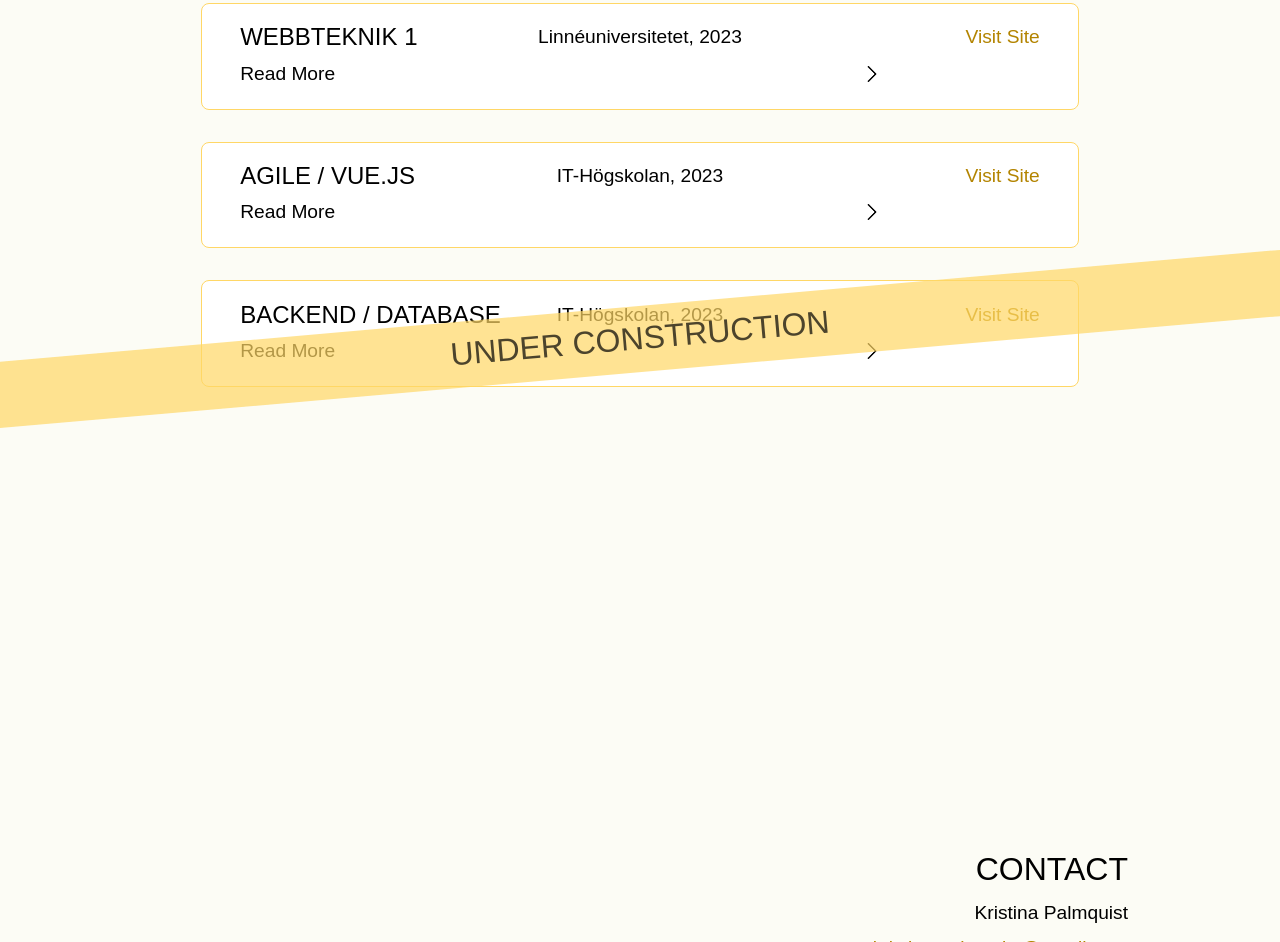
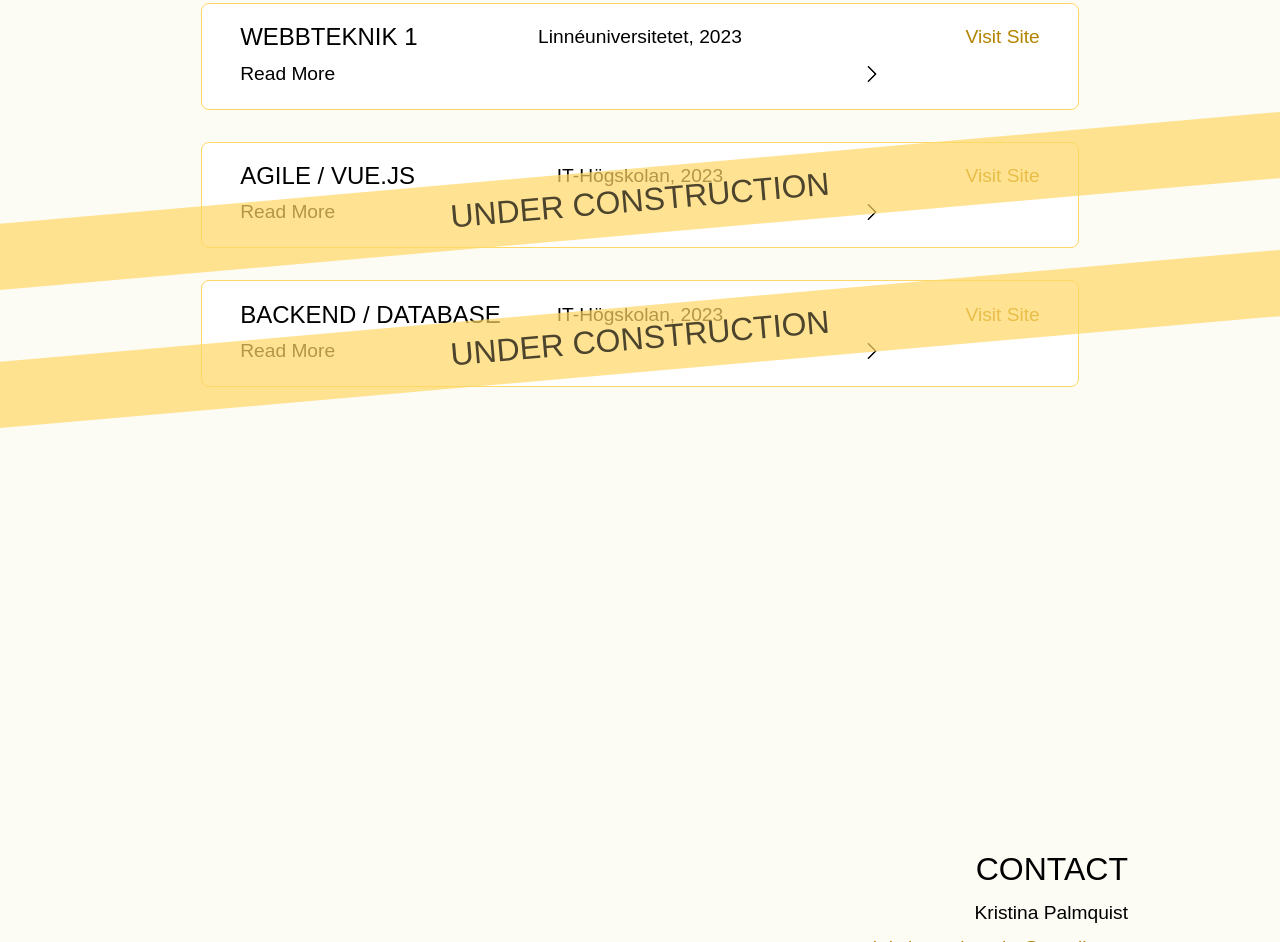
Before and after one commit to KristinaPalmquist/vanillaJSsite, a website: page dist/index.html in a window 1280 px wide. Shown: the part 2825-3767 px from the top of the page. Drawn offline with nearby package versions, Linux system fonts and the light colour scheme; a web font is replaced by a local one.

Commit message:
Added banner

```diff
--- a/dist/index.html
+++ b/dist/index.html
@@ -301,7 +301,7 @@
             </details>
           </div>
 
-          <div class="course-container">
+          <div class="course-container under-construction-banner">
             <div class="course-header">
               <h3>Agile / Vue.js</h3>
               <p>IT-Högskolan, 2023</p>
```
